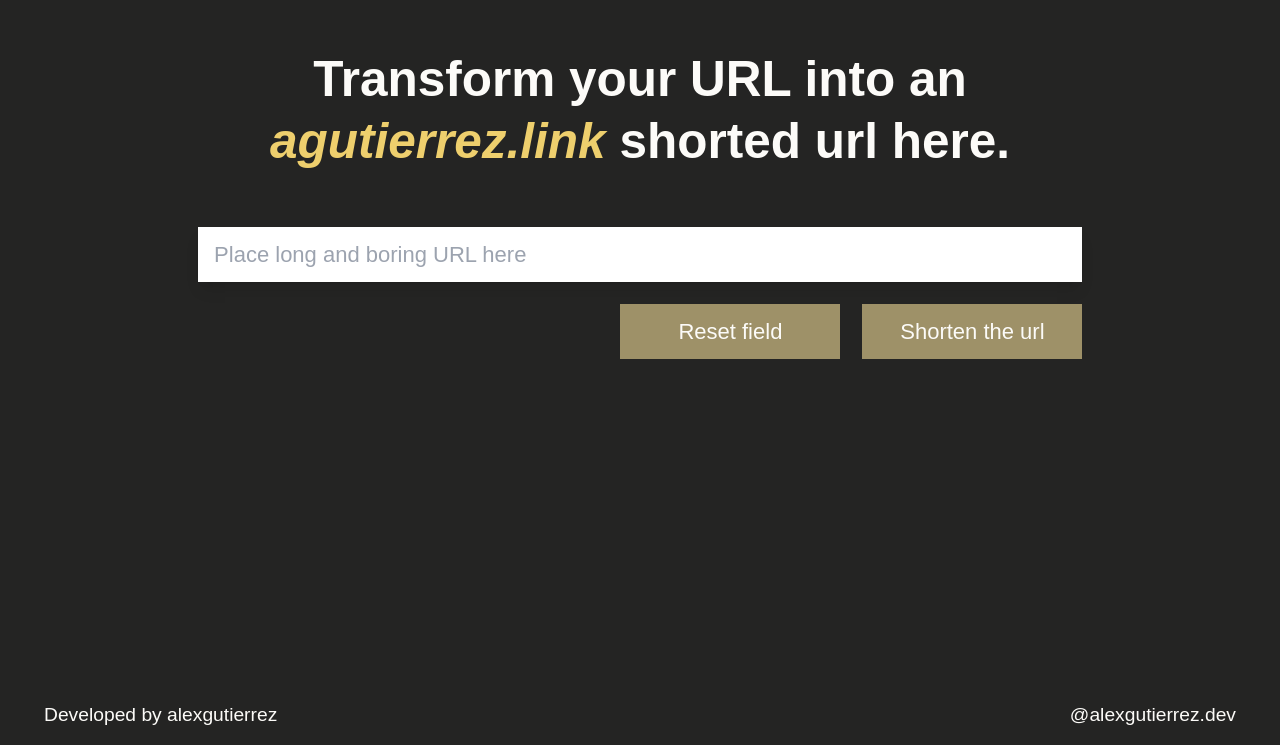
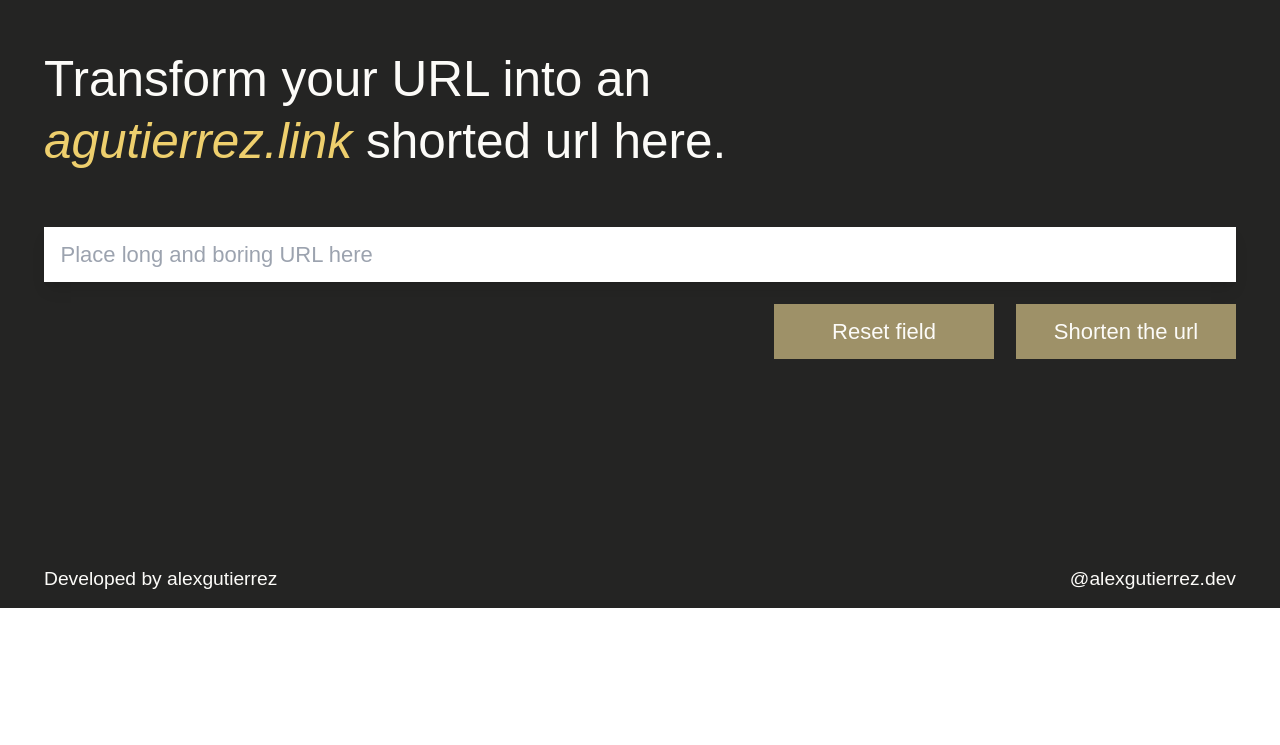
Before and after one commit to alexgtl/url-shortener-frontend, a Nuxt app: page / in a window 1280 px wide. Shown: the part 192-937 px from the top of the page. After the commit the page ends 800 px from the top, so only its background shows below. Built offline with nearby package versions, Linux system fonts and the light colour scheme.

Commit message:
WIP: Update UI

```diff
--- a/src/pages/index.vue
+++ b/src/pages/index.vue
@@ -1,13 +1,12 @@
 <template>
-  <main class="min-h-screen w-full flex justify-center">
-    <div class="max-w-[1540px]">
-      <section class="w-full min-h-screen pt-[30dvh] lg:px-[10dvw]">
-        <div class="px-[2dvw] max-w-[1920px] h-full items-center w-full relative title">
-          <h1 class="mb-10 text-4xl font-bold leading-tight pl-4 md:pl-0 text-center w-full">
+  <main class="w-full flex justify-center">
+    <div class="max-w-[1440px]">
+      <section class="pt-[30dvh]">
+        <div class="">
+          <h1 class="mb-10 text-4xl leading-tight pl-4 md:pl-0 text-left w-full">
             Transform your URL into an <span class="text-accent italic">agutierrez.link</span>
             shorted url here.
           </h1>
-
           <UrlShortenerCard />
         </div>
       </section>
```
